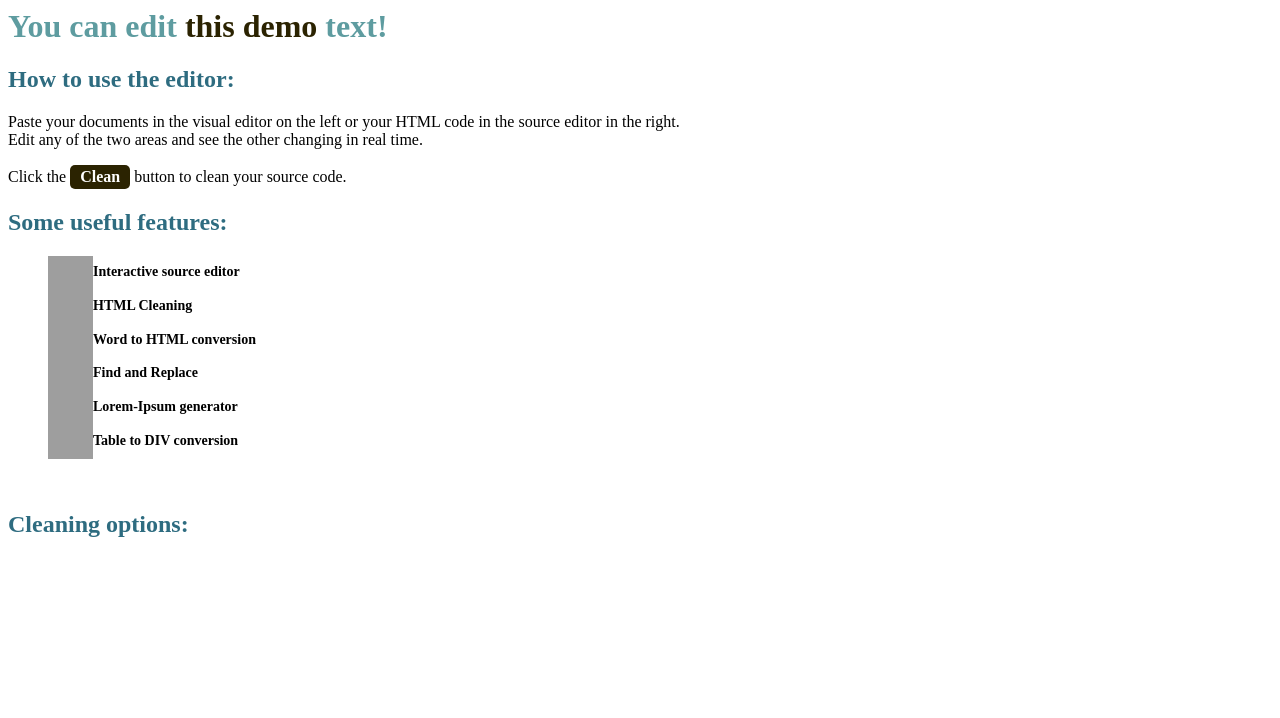
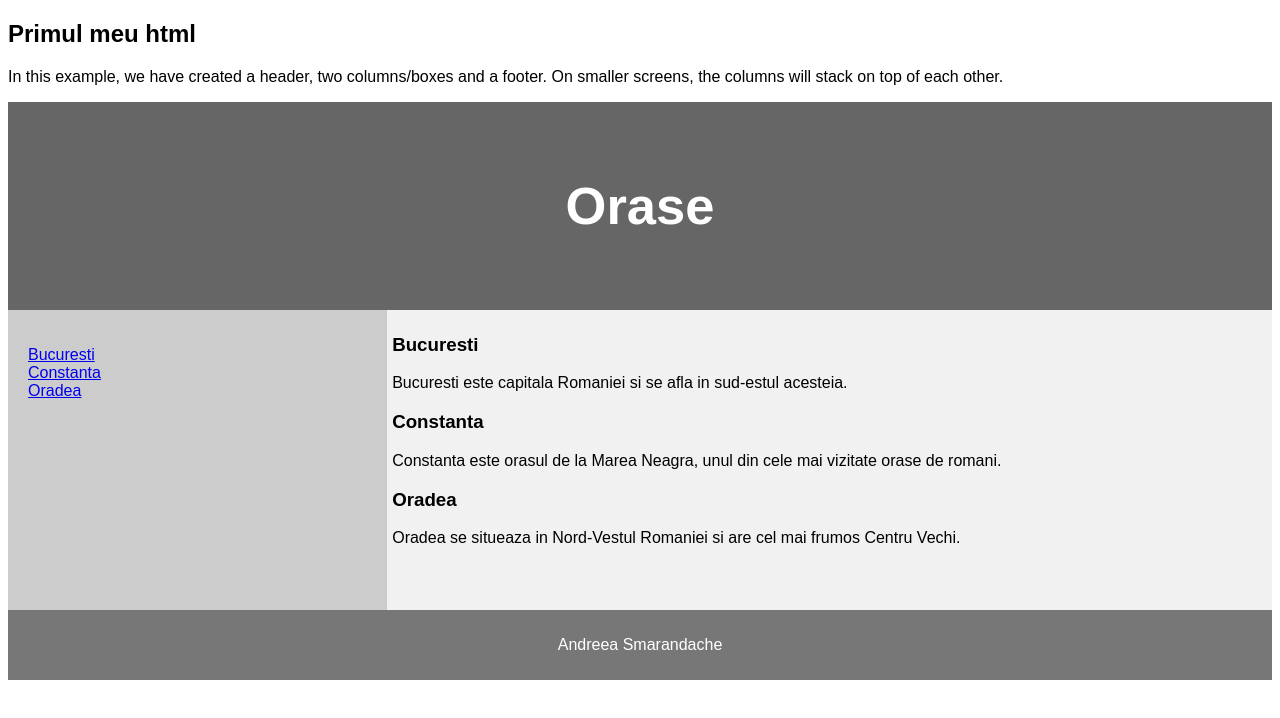
Before and after one commit to andreeasmarandache/Proiect3, a plain HTML site: page index.html in a window 1280 px wide. Drawn offline with Linux system fonts and the light colour scheme; grey boxes are pictures that could not be loaded.

Commit message:
Add files via upload

```diff
--- a/index.html
+++ b/index.html
@@ -1,16 +1,109 @@
+<!DOCTYPE html>
+<html lang="en">
+<head>
+<title>CSS Template</title>
+<meta charset="utf-8">
+<meta name="viewport" content="width=device-width, initial-scale=1">
+<style>
+* {
+  box-sizing: border-box;
+}
 
-<h1 style="color: #5e9ca0;">You can edit <span style="color: #2b2301;">this demo</span> text!</h1>
-<h2 style="color: #2e6c80;">How to use the editor:</h2>
-<p>Paste your documents in the visual editor on the left or your HTML code in the source editor in the right. <br />Edit any of the two areas and see the other changing in real time.&nbsp;</p>
-<p>Click the <span style="background-color: #2b2301; color: #fff; display: inline-block; padding: 3px 10px; font-weight: bold; border-radius: 5px;">Clean</span> button to clean your source code.</p>
-<h2 style="color: #2e6c80;">Some useful features:</h2>
-<ol style="list-style: none; font-size: 14px; line-height: 32px; font-weight: bold;">
-<li style="clear: both;"><img style="float: left;" src="https://html-online.com/img/01-interactive-connection.png" alt="interactive connection" width="45" /> Interactive source editor</li>
-<li style="clear: both;"><img style="float: left;" src="https://html-online.com/img/02-html-clean.png" alt="html cleaner" width="45" /> HTML Cleaning</li>
-<li style="clear: both;"><img style="float: left;" src="https://html-online.com/img/03-docs-to-html.png" alt="Word to html" width="45" /> Word to HTML conversion</li>
-<li style="clear: both;"><img style="float: left;" src="https://html-online.com/img/04-replace.png" alt="replace text" width="45" /> Find and Replace</li>
-<li style="clear: both;"><img style="float: left;" src="https://html-online.com/img/05-gibberish.png" alt="gibberish" width="45" /> Lorem-Ipsum generator</li>
-<li style="clear: both;"><img style="float: left;" src="https://html-online.com/img/6-table-div-html.png" alt="html table div" width="45" /> Table to DIV conversion</li>
-</ol>
-<p>&nbsp; &nbsp; &nbsp; &nbsp; &nbsp; &nbsp; &nbsp;</p>
-<h2 style="color: #2e6c80;">Cleaning options:</h2>
+body {
+  font-family: Arial, Helvetica, sans-serif;
+}
+
+/* Style the header */
+header {
+  background-color: #666;
+  padding: 30px;
+  text-align: center;
+  font-size: 35px;
+  color: white;
+}
+
+/* Create two columns/boxes that floats next to each other */
+nav {
+  float: left;
+  width: 30%;
+  height: 300px; /* only for demonstration, should be removed */
+  background: #ccc;
+  padding: 20px;
+}
+
+/* Style the list inside the menu */
+nav ul {
+  list-style-type: none;
+  padding: 0;
+}
+
+article {
+  float: left;
+  padding: 5px;
+  width: 70%;
+  background-color: #f1f1f1;
+  height: 300px; /* only for demonstration, should be removed */
+}
+
+/* Clear floats after the columns */
+section::after {
+  content: "";
+  display: table;
+  clear: both;
+}
+
+/* Style the footer */
+footer {
+  background-color: #777;
+  padding: 10px;
+  text-align: center;
+  color: white;
+}
+
+/* Responsive layout - makes the two columns/boxes stack on top of each other instead of next to each other, on small screens */
+@media (max-width: 600px) {
+  nav, article {
+    width: 100%;
+    height: auto;
+  }
+}
+</style>
+</head>
+<body>
+
+<h2>Primul meu html</h2>
+<p>In this example, we have created a header, two columns/boxes and a footer. On smaller screens, the columns will stack on top of each other.</p>
+
+<header>
+  <h2>Orase</h2>
+</header>
+
+<section>
+  <nav>
+    <ul>
+      <li><a href="#">Bucuresti</a></li>
+      <li><a href="#">Constanta</a></li>
+      <li><a href="#">Oradea</a></li>
+    </ul>
+  </nav>
+
+  <article>
+    <h1>Bucuresti</h1>
+    <p>Bucuresti este capitala Romaniei si se afla in sud-estul acesteia.</p>
+
+    <h1>Constanta</h1>
+    <p>Constanta este orasul de la Marea Neagra, unul din cele mai vizitate orase de romani.</p>
+
+    <h1>Oradea</h1>
+    <p>Oradea se situeaza in Nord-Vestul Romaniei si are cel mai frumos Centru Vechi.</p>
+  </article>
+</section>
+
+
+
+<footer>
+  <p>Andreea Smarandache</p>
+</footer>
+
+</body>
+</html>
```
